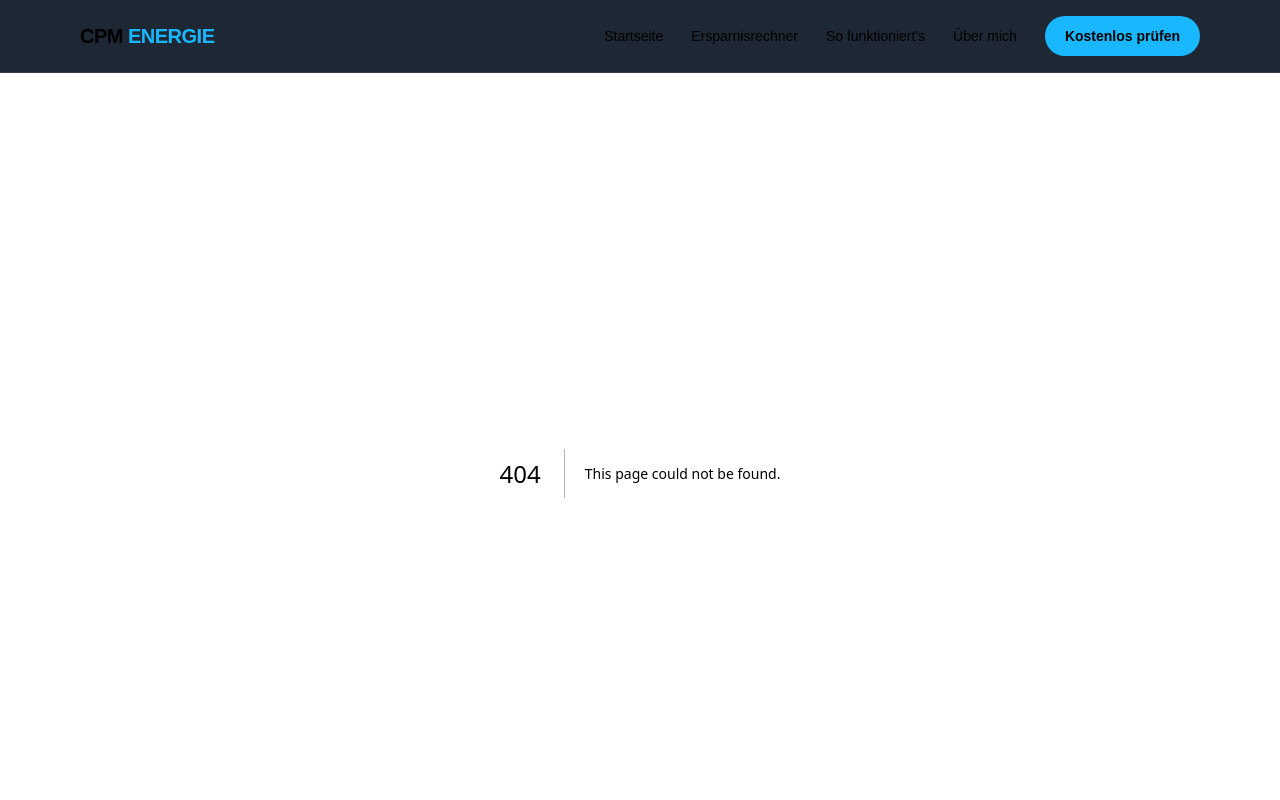
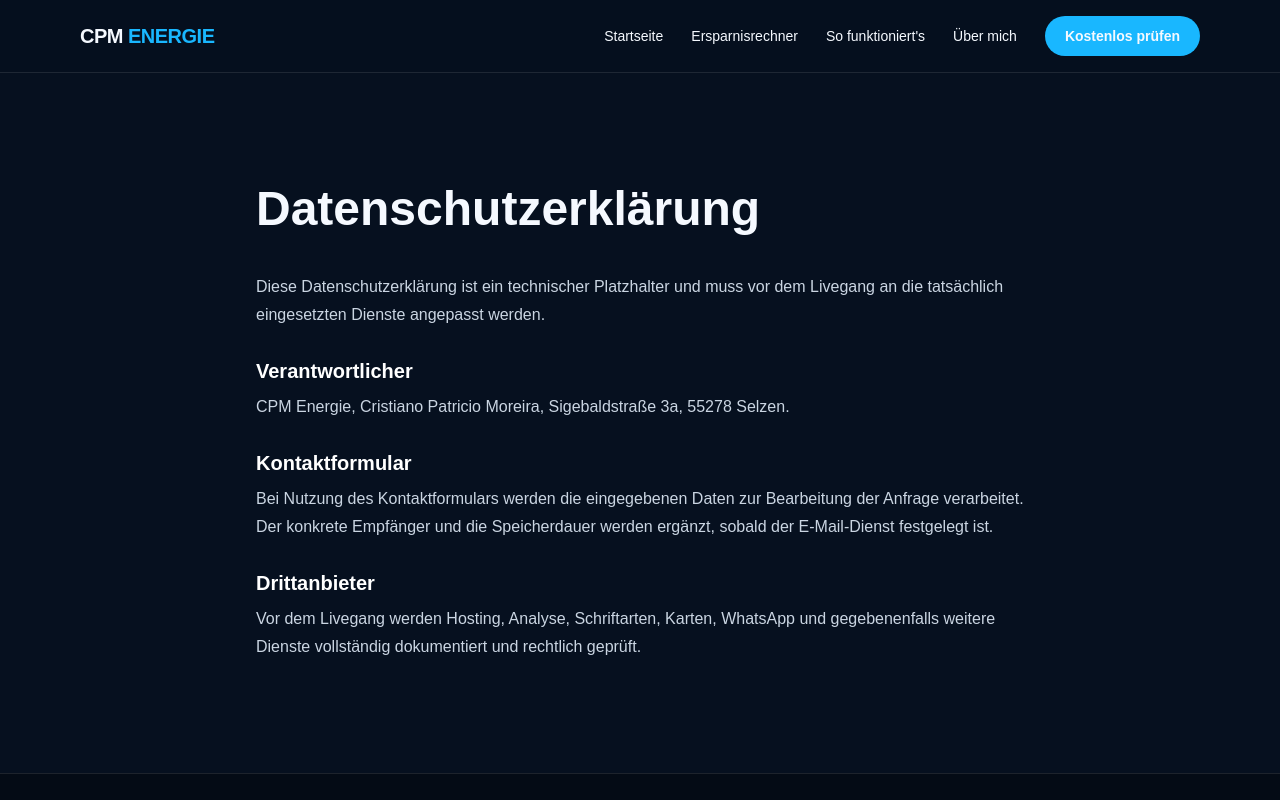
Before and after one commit to svt8f46zcd-stack/cpm-energie-website, a Next.js app: page /datenschutz in a window 1280 px wide. Before the commit this address had no page. Shown: the top 800 px of the page. Built offline with nearby package versions, Linux system fonts and the light colour scheme.

Commit message:
feat: add privacy policy placeholder

```diff
--- /dev/null
+++ b/app/datenschutz/page.tsx
@@ -0,0 +1,2 @@
+export const metadata = { title: "Datenschutz" };
+export default function Datenschutz(){return <section className="container max-w-3xl py-20 md:py-28"><h1 className="text-4xl font-black md:text-5xl">Datenschutzerklärung</h1><div className="mt-10 space-y-7 leading-7 text-slate-300"><p>Diese Datenschutzerklärung ist ein technischer Platzhalter und muss vor dem Livegang an die tatsächlich eingesetzten Dienste angepasst werden.</p><div><h2 className="text-xl font-bold text-white">Verantwortlicher</h2><p className="mt-2">CPM Energie, Cristiano Patricio Moreira, Sigebaldstraße 3a, 55278 Selzen.</p></div><div><h2 className="text-xl font-bold text-white">Kontaktformular</h2><p className="mt-2">Bei Nutzung des Kontaktformulars werden die eingegebenen Daten zur Bearbeitung der Anfrage verarbeitet. Der konkrete Empfänger und die Speicherdauer werden ergänzt, sobald der E-Mail-Dienst festgelegt ist.</p></div><div><h2 className="text-xl font-bold text-white">Drittanbieter</h2><p className="mt-2">Vor dem Livegang werden Hosting, Analyse, Schriftarten, Karten, WhatsApp und gegebenenfalls weitere Dienste vollständig dokumentiert und rechtlich geprüft.</p></div></div></section>}
```
